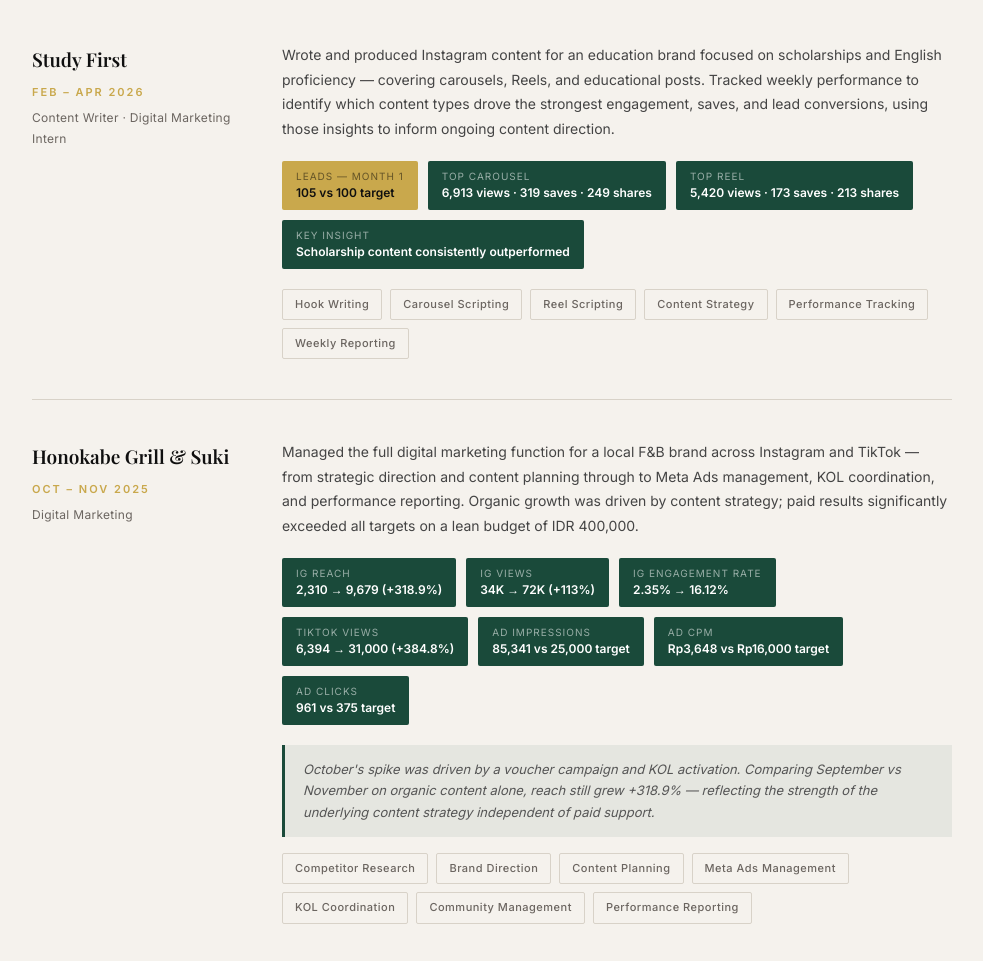
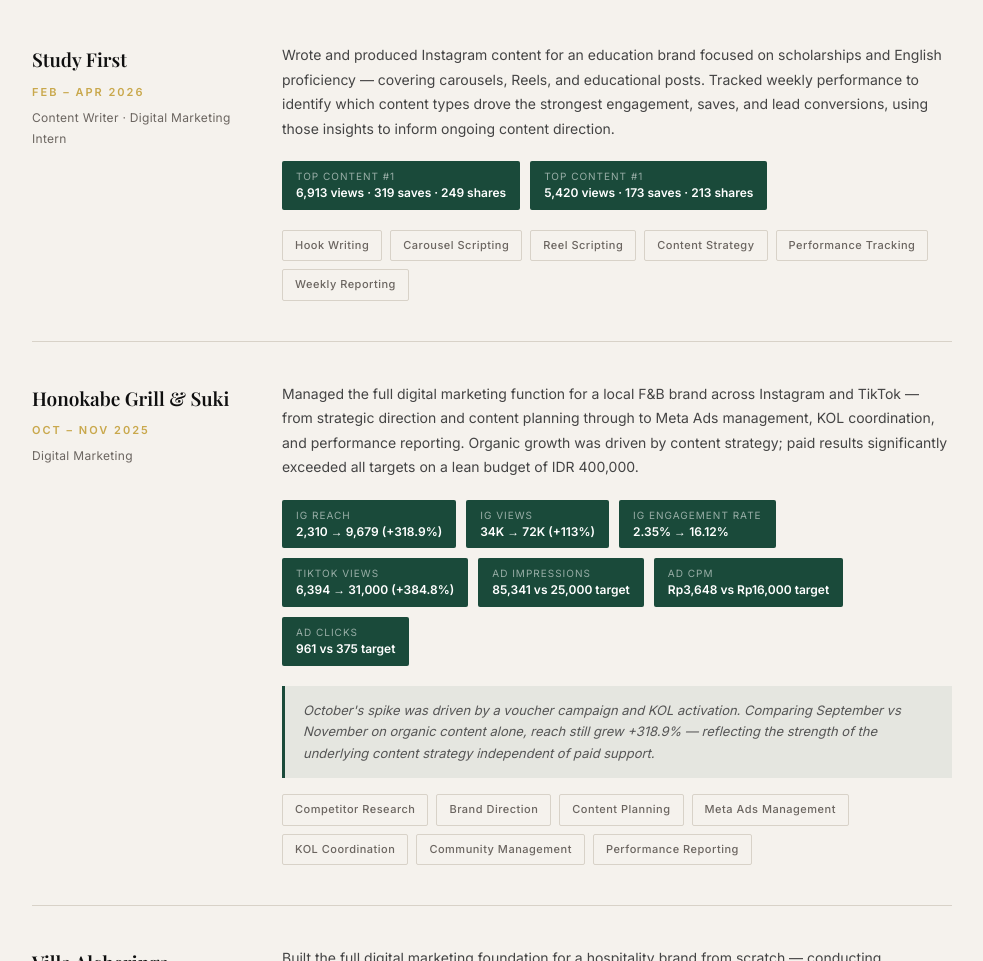
Before and after one commit to dyana-va/dyana-va.github.io, a plain HTML site: page index.html in a window 1280 px wide. Shown: the part 2268-3229 px from the top of the page, without its empty margins (148-1131 px from the left). Drawn offline with nearby package versions, Linux system fonts and the light colour scheme.

Commit message:
Update index.html

```diff
--- a/index.html
+++ b/index.html
@@ -279,10 +279,8 @@
       <div>
         <p class="exp-description">Wrote and produced Instagram content for an education brand focused on scholarships and English proficiency — covering carousels, Reels, and educational posts. Tracked weekly performance to identify which content types drove the strongest engagement, saves, and lead conversions, using those insights to inform ongoing content direction.</p>
         <div class="metrics-row">
-          <div class="metric-chip highlight"><span>Leads — Month 1</span>105 vs 100 target</div>
-          <div class="metric-chip"><span>Top Carousel</span>6,913 views · 319 saves · 249 shares</div>
-          <div class="metric-chip"><span>Top Reel</span>5,420 views · 173 saves · 213 shares</div>
-          <div class="metric-chip"><span>Key Insight</span>Scholarship content consistently outperformed</div>
+          <div class="metric-chip"><span>Top Content #1</span>6,913 views · 319 saves · 249 shares</div>
+          <div class="metric-chip"><span>Top Content #1</span>5,420 views · 173 saves · 213 shares</div>
         </div>
         <div class="deliverables">
           <span class="tag">Hook Writing</span>
```
